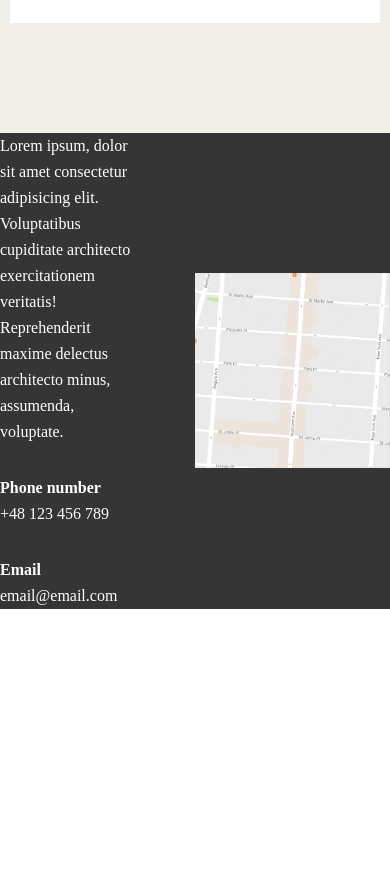
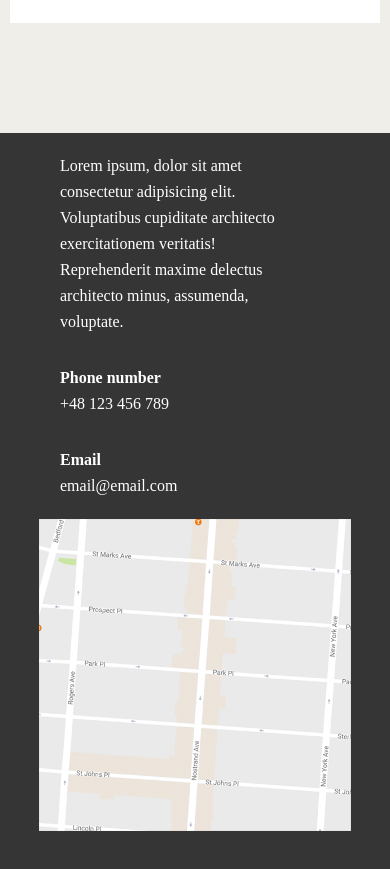
Before and after one commit to marcin-zybura/company-website, a website: page index.html in a window 390 px wide. Shown: the part 5640-6509 px from the top of the page. Before the commit the page ends 6249 px from the top, so only its background shows below. Drawn offline with Linux system fonts and the light colour scheme.

Commit message:
contact responsiveness

```diff
--- a/scss/_contact.scss
+++ b/scss/_contact.scss
@@ -50,3 +50,34 @@
 .email-header {
   font-weight: bold;
 }
+
+@media (max-width: 1050px) {
+  .contact-info-container {
+    padding-left: 40px;
+  }
+}
+
+@media (max-width: 750px) {
+  .contact__inner-container {
+    align-items: flex-start;
+    flex-direction: column;
+    justify-content: flex-start;
+    padding-bottom: 40px;
+  }
+
+  .contact-info-container,
+  .contact-map-container {
+    width: 100%;
+  }
+
+  .contact-info-container {
+    padding: 20px 0;
+    padding-left: 60px;
+  }
+
+  .contact-map-image {
+    height: auto;
+    margin: 0 auto;
+    width: 80%;
+  }
+}
```
Also changed, not shown: css/style.css.
